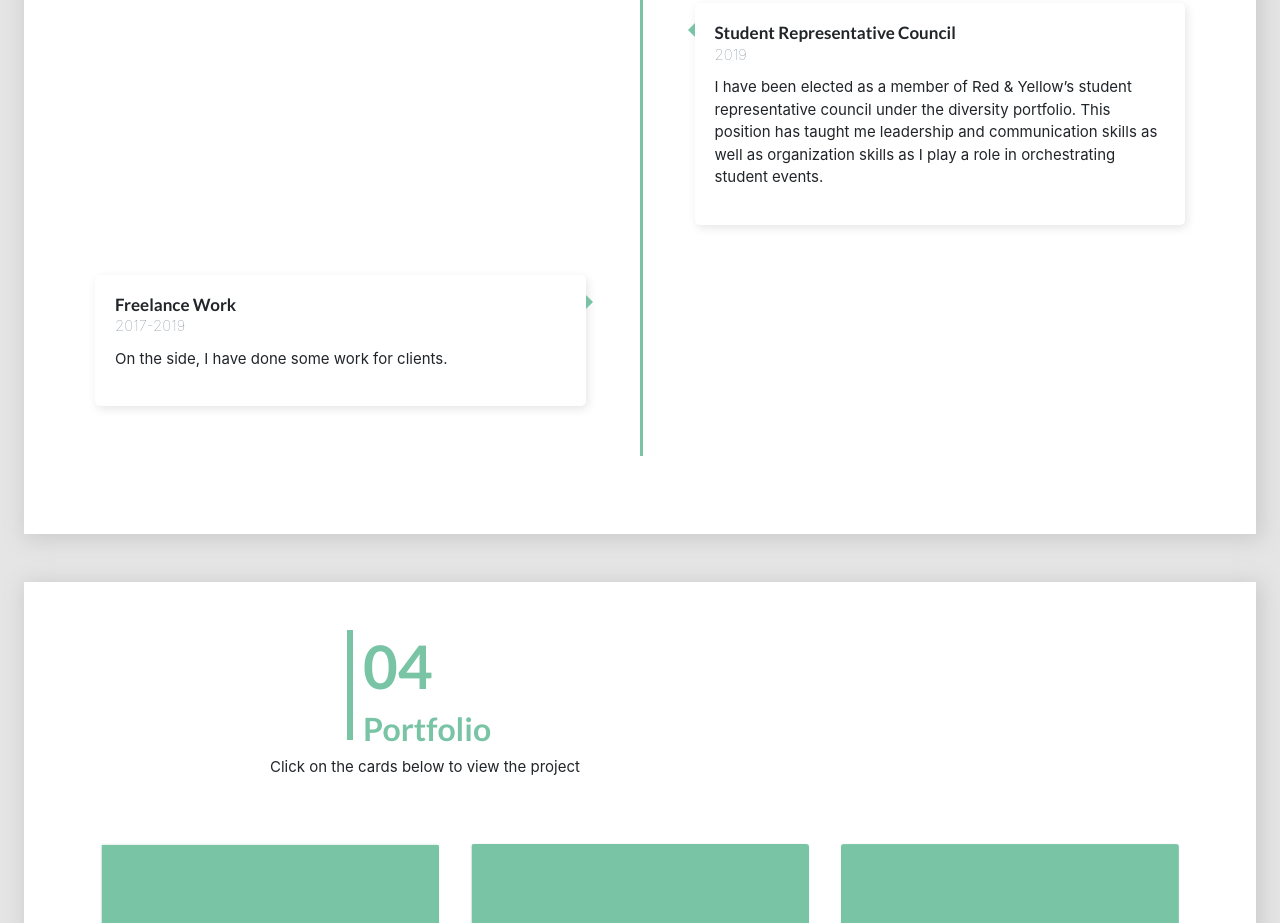
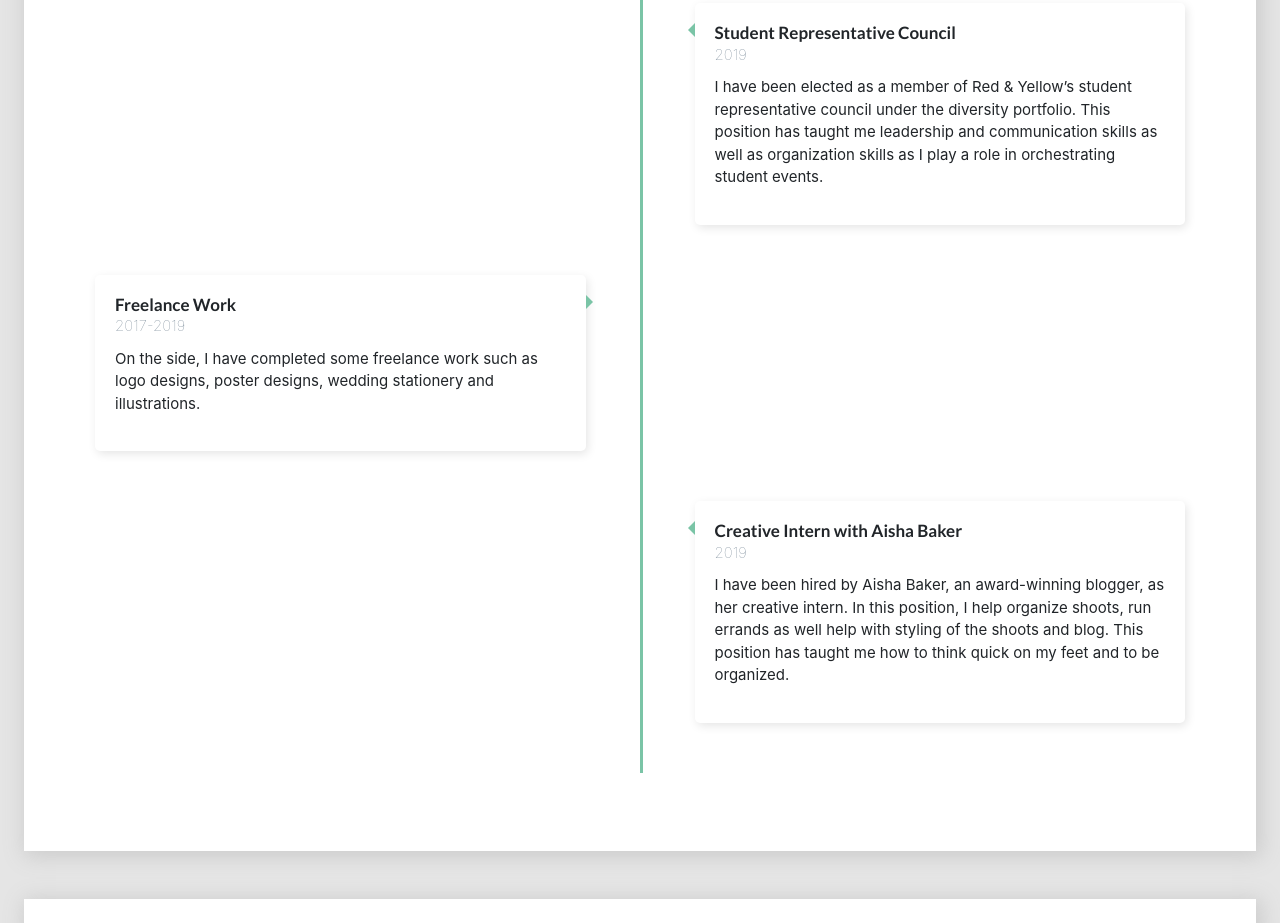
Before and after one commit to karimzakiyya/portfoliocv, a plain HTML site: page index.html in a window 1280 px wide. Shown: the part 3890-4813 px from the top of the page. Drawn offline with nearby package versions, Linux system fonts and the light colour scheme.

Commit message:
experience changes

```diff
--- a/index.html
+++ b/index.html
@@ -394,7 +394,19 @@
 					<h3>Freelance Work</h3>
                     <p style="font-weight: 100; margin-bottom: 10px; color: slategray">2017-2019</p>
 					<p>
-						On the side, I have done some work for clients.
+						On the side, I have completed some freelance work such as logo designs, poster designs, wedding stationery and illustrations.
+					</p>
+
+				</div>
+			</div>
+            <div class="timeline-item">
+				<div class="timeline-icon">
+				</div>
+				<div class="timeline-content right">
+					<h3>Creative Intern with Aisha Baker</h3>
+                    <p style="font-weight: 100; margin-bottom: 10px; color: slategray">2019</p>
+					<p>
+						I have been hired by Aisha Baker, an award-winning blogger, as her creative intern. In this position, I help organize shoots, run errands as well help with styling of the shoots and blog. This position has taught me how to think quick on my feet and to be organized.
 					</p>
 
 				</div>
```
